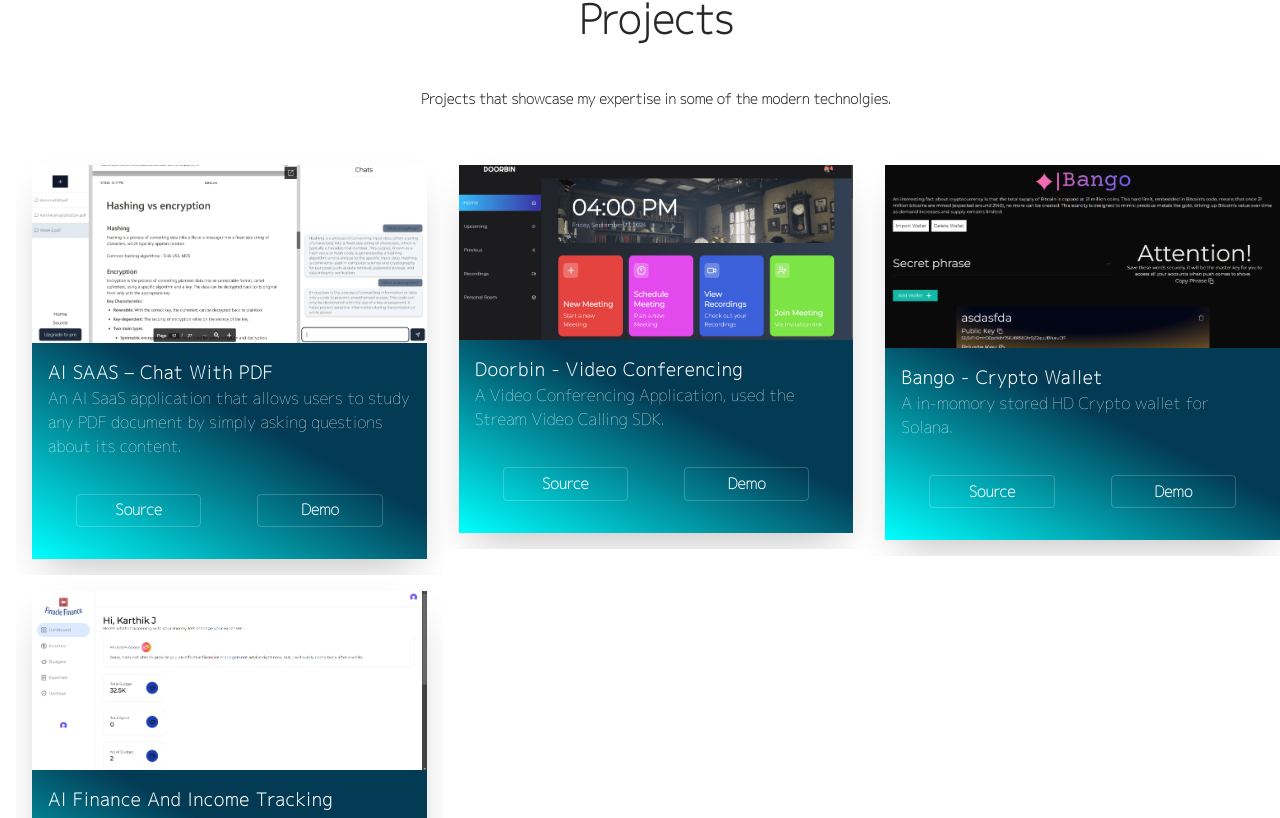
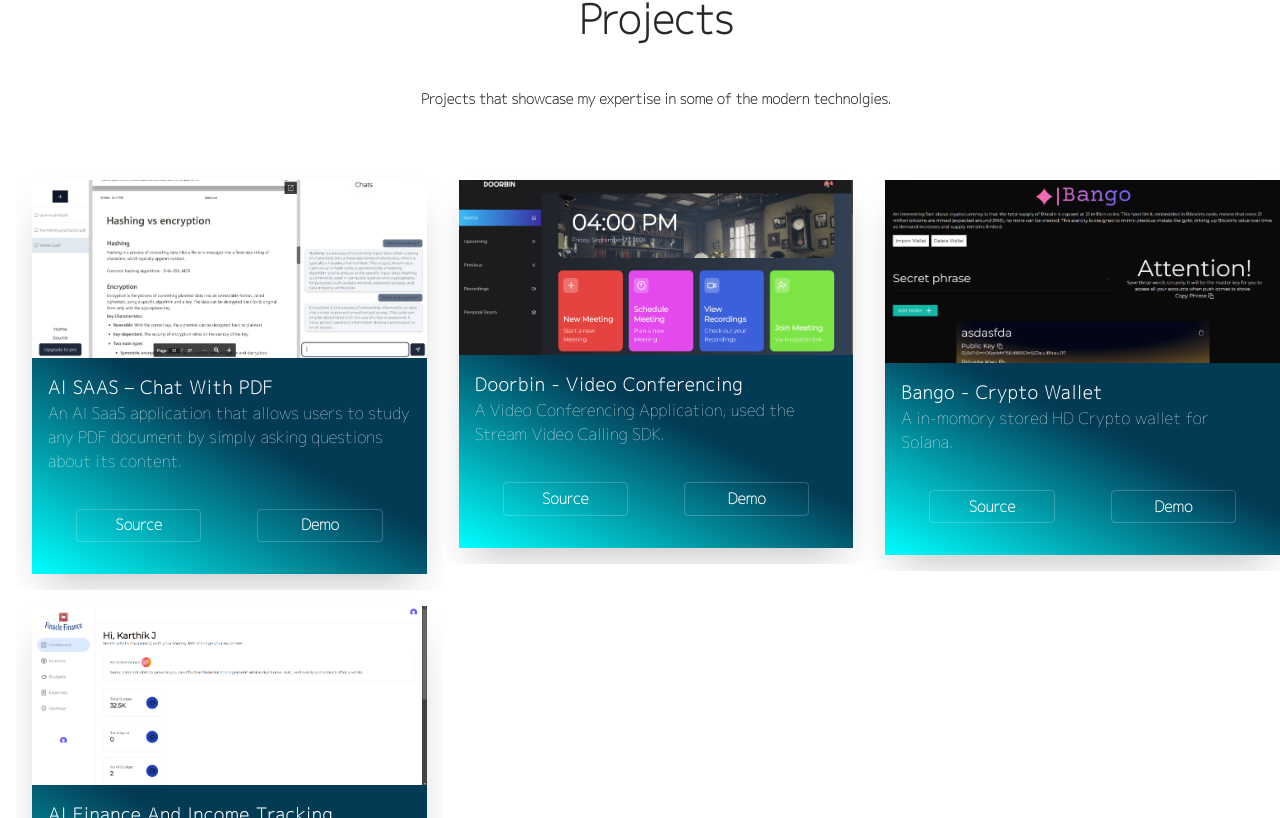
Before and after one commit to Karthik150502/Portfolio-React-Latest, a React (Create React App) app: page / in a window 1280 px wide. Shown: the part 3402-4220 px from the top of the page. Built offline with nearby package versions, Linux system fonts and the light colour scheme.

Commit message:
Added the padding to the right

```diff
--- a/src/Components/Portfolio/works.css
+++ b/src/Components/Portfolio/works.css
@@ -81,7 +81,7 @@
   list-style: none;
   flex-direction: row;
   margin: 0;
-  padding: 0;
+  padding: 15px 0;
   align-items: flex-start;
   ;
 }
```
